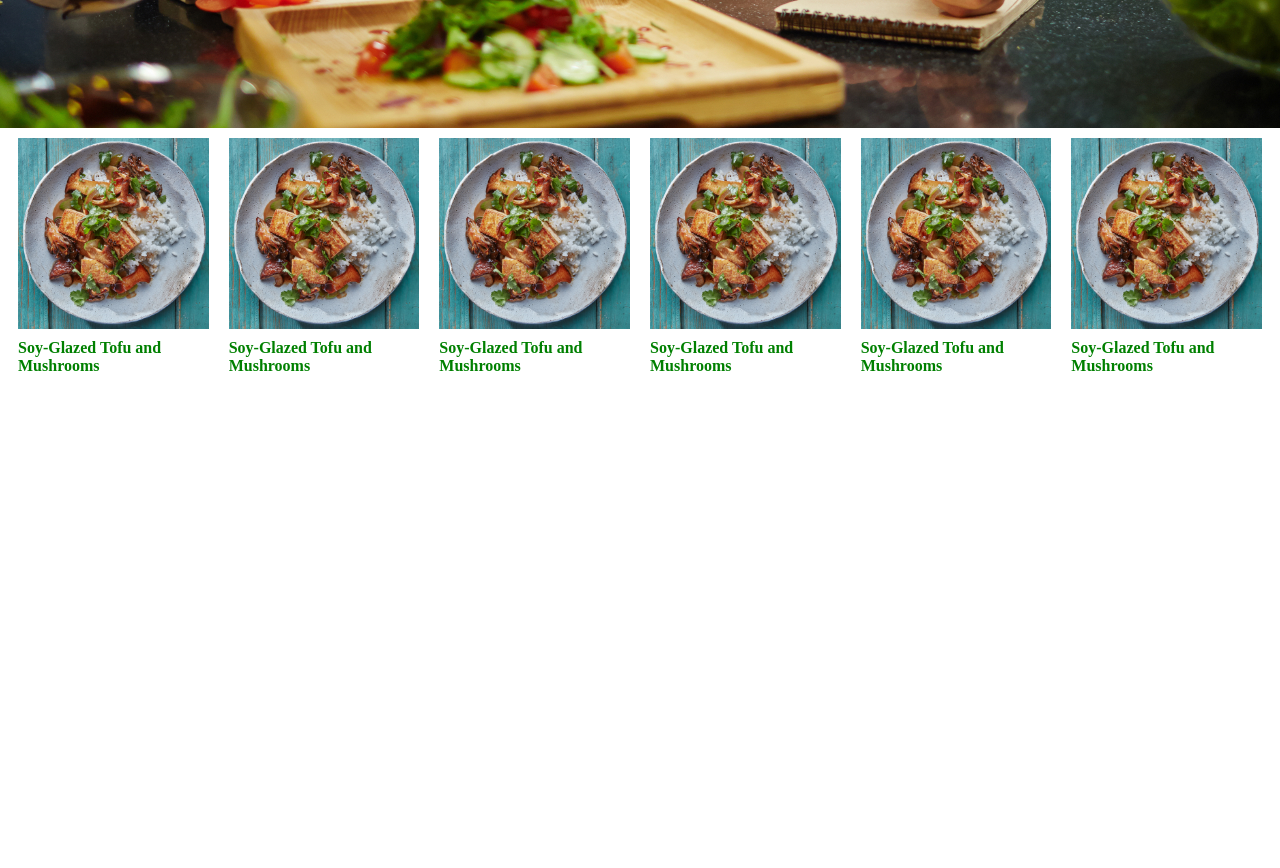
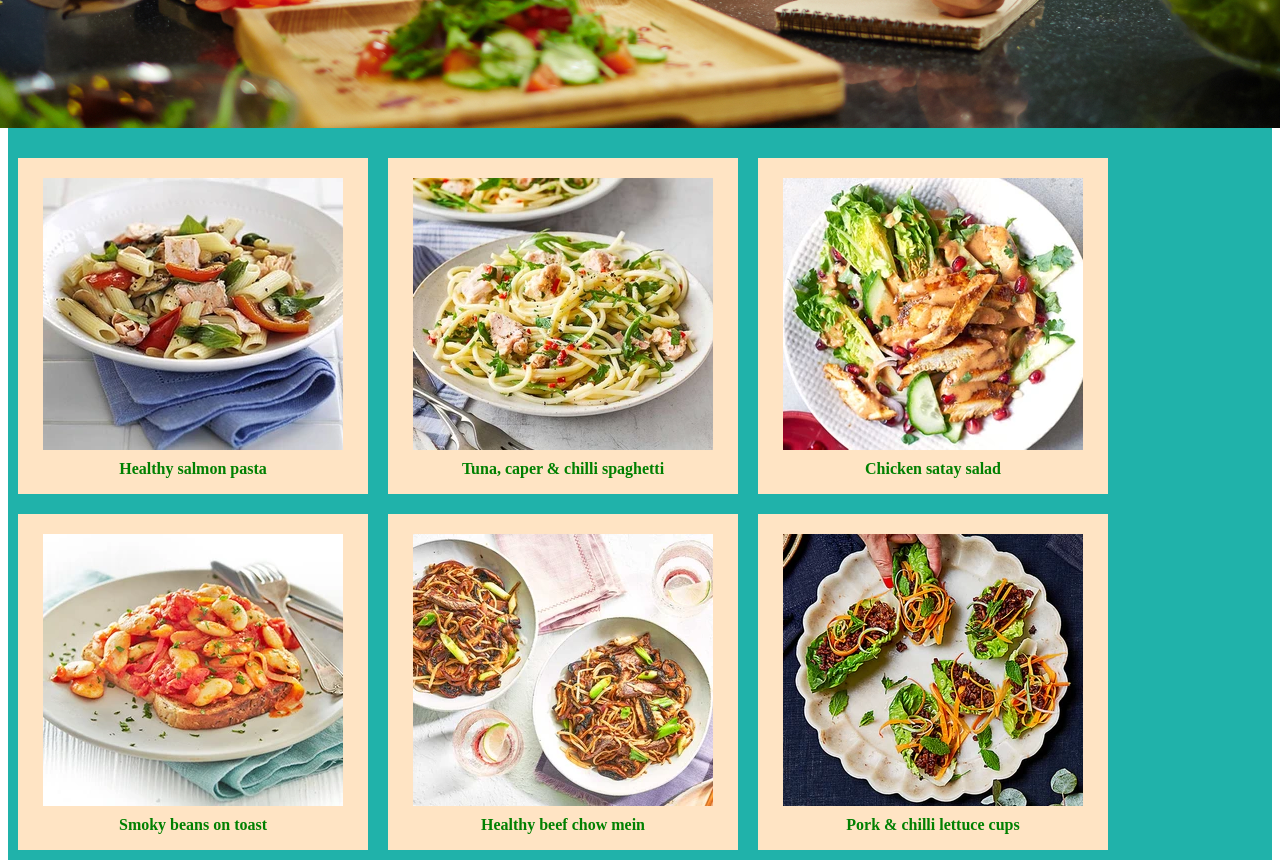
Before and after one commit to vanhungsi/odin-recipes, a plain HTML site: page index.html in a window 1280 px wide. Shown: the part 780-1648 px from the top of the page. Before the commit the page ends 1189 px from the top, so only its background shows below. Drawn offline with Linux system fonts and the light colour scheme.

Commit message:
complete menu

```diff
--- a/index.html
+++ b/index.html
@@ -12,6 +12,7 @@
     align-items: center;
     flex-direction: column;
     font-family: Arial, Helvetica, sans-serif;
+    background-color:lightseagreen;
    }
    .slogan{
     position: absolute;
@@ -28,16 +29,19 @@
     font-weight: 700;
     color: green;
     flex-direction: row;
-
+    background-color:lightseagreen;
+    padding-top: 20px;
 
 
    }
    .card{
     display: flex;
-    flex: 1 0 10%;
+    flex-basis: 350px;
     margin: 10px;
     align-items: center;
     justify-content: center;
+    background-color: bisque;
+    padding-top: 20px;
 
    }
    .card-content{
@@ -75,40 +79,40 @@
   <div class="menu">
     <div class="card">
       <div class ="card-content">
-        <img class="images" src="images/tofu.webp" alt="tofu and mushroom">
-       <p class="recipe_name">Soy-Glazed Tofu and Mushrooms</p>
+        <img class="images" src="images/salmon.webp" alt="tofu and mushroom">
+       <p class="recipe_name">Healthy salmon pasta</p>
       </div>
     </div>
 
     <div class="card">
       <div class ="card-content">
-        <img class="images" src="images/tofu.webp" alt="tofu and mushroom">
-        <p class="recipe_name">Soy-Glazed Tofu and Mushrooms</p>
+        <img class="images" src="images/tuna.webp" alt="tofu and mushroom">
+        <p class="recipe_name">Tuna, caper & chilli spaghetti</p>
       </div>
     </div>
 
     <div class="card">
       <div class ="card-content">
-        <img class="images" src="images/tofu.webp" alt="tofu and mushroom">
-        <p class="recipe_name">Soy-Glazed Tofu and Mushrooms</p>
+        <img class="images" src="images/chicken.webp" alt="tofu and mushroom">
+        <p class="recipe_name">Chicken satay salad</p>
       </div>
     </div>
     <div class="card">
       <div class ="card-content">
-        <img class="images" src="images/tofu.webp" alt="tofu and mushroom">
-        <p class="recipe_name">Soy-Glazed Tofu and Mushrooms</p>
+        <img class="images" src="images/beans.webp" alt="tofu and mushroom">
+        <p class="recipe_name">Smoky beans on toast</p>
       </div>
     </div>
     <div class="card">
       <div class ="card-content">
-        <img class="images" src="images/tofu.webp" alt="tofu and mushroom">
-        <p class="recipe_name">Soy-Glazed Tofu and Mushrooms</p>
+        <img class="images" src="images/beef.webp" alt="tofu and mushroom">
+        <p class="recipe_name">Healthy beef chow mein</p>
       </div>
     </div>
     <div class="card">
       <div class ="card-content">
-        <img class="images" src="images/tofu.webp" alt="tofu and mushroom">
-        <p class="recipe_name">Soy-Glazed Tofu and Mushrooms</p>
+        <img class="images" src="images/pork.webp" alt="tofu and mushroom">
+        <p class="recipe_name">Pork & chilli lettuce cups</p>
       </div>
     </div>
   </div>
```
Also changed, not shown: images/beans.webp (added), images/beef.webp (added), images/chicken.webp (added), images/pork.webp (added), images/salmon.webp (added), images/tuna.webp (added).
